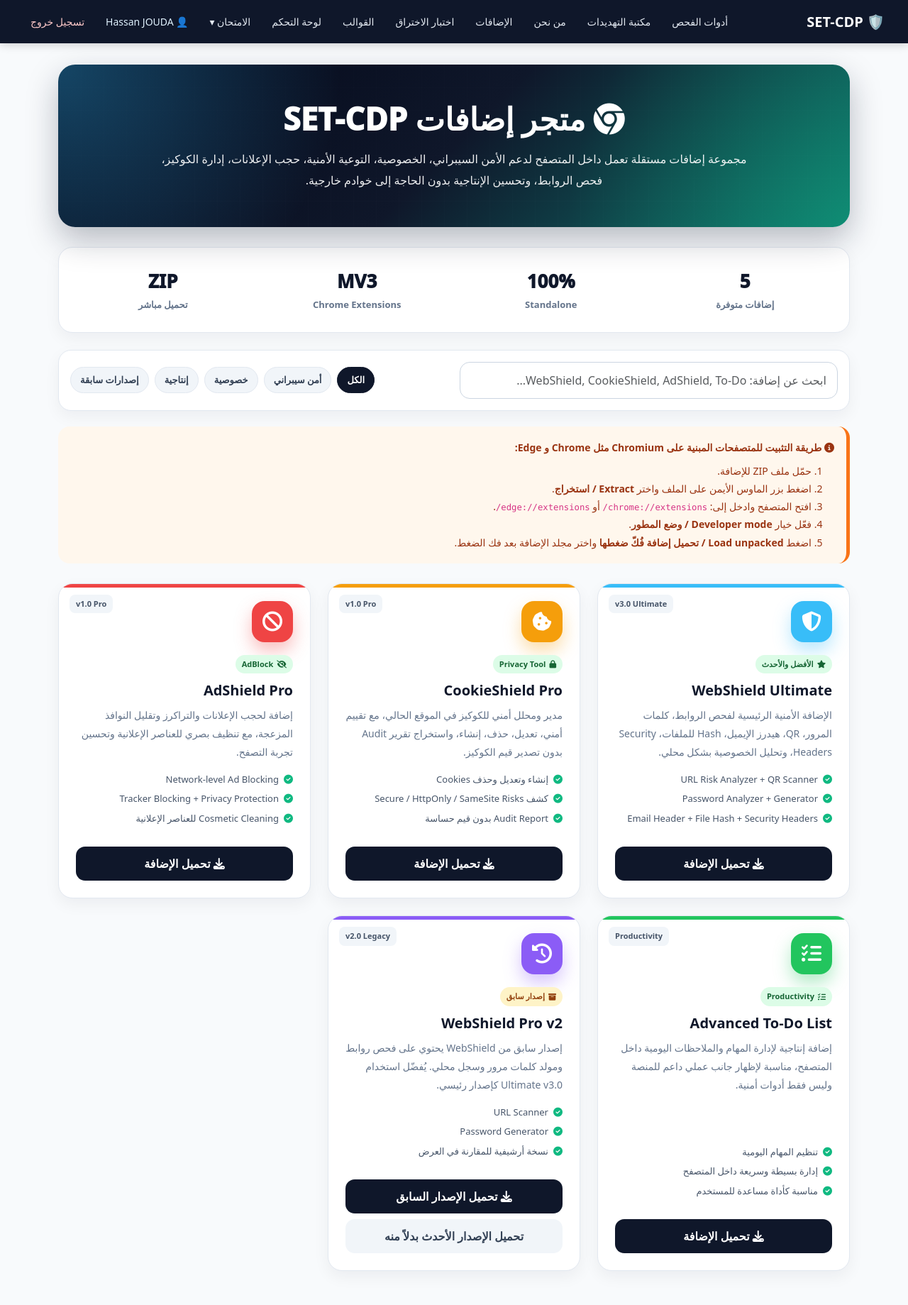
After one commit to Hassan-Jouda/SET-CDP, a Flask app: page /extensions in a window 1280 px wide. The commit adds this page. Shown: the whole page at 71% size. Run offline with Flask 3, Linux system fonts and the light colour scheme; a user stored in the database is signed in.

Commit message:
Update extensions store and download routes

```diff
--- a/app.py
+++ b/app.py
@@ -11,6 +11,9 @@ from werkzeug.security import generate_password_hash, check_password_hash
 from functools import wraps
 import qrcode
 import base64
+from flask import send_file, abort
+
+
 
 # ==================== CONFIGURATION ====================
 
@@ -49,6 +52,7 @@ QUIZ_QUESTIONS = [
     {"id": 9, "q": "HTTP without S means?", "a": ["Not encrypted", "More secure", "Always safe", "No website"], "correct": 0},
     {"id": 10, "q": "Security awareness means?", "a": ["Knowing risks and safe behavior", "Only coding", "Only design", "Only hardware"], "correct": 0}
 ]
+
 
 # ==================== SECURITY DECORATORS ====================
 
@@ -496,7 +500,10 @@ def about(): return render_template("about.html")
 @app.route('/awareness-training')
 def awareness(): return render_template('awareness_training.html')
 
-
+@app.route('/extensions')
+@login_required
+def extensions_page():
+    return render_template('extensions.html')
 # ==================== OFFENSIVE (CLONE & CAPTURE) APIs ====================
 
 @app.route('/api/generate-qr', methods=['POST'])
--- a/templates/base_nav.html
+++ b/templates/base_nav.html
@@ -12,6 +12,7 @@
       <a href="/">أدوات الفحص</a>
       <a href="/threat-library">مكتبة التهديدات</a>
       <a href="/about">من نحن</a>
+  <a href="/extensions"> الإضافات </a>
 
       {% if session.get('user_id') %}
 
--- /dev/null
+++ b/templates/extensions.html
@@ -0,0 +1,540 @@
+<!doctype html>
+<html lang="ar" dir="rtl">
+<head>
+    <meta charset="utf-8">
+    <meta name="viewport" content="width=device-width, initial-scale=1">
+    <title>متجر الإضافات الأمنية | SET-CDP</title>
+
+    <link href="https://cdn.jsdelivr.net/npm/bootstrap@5.3.0/dist/css/bootstrap.rtl.min.css" rel="stylesheet">
+    <link rel="stylesheet" href="https://cdnjs.cloudflare.com/ajax/libs/font-awesome/6.4.0/css/all.min.css">
+    <link rel="stylesheet" href="/static/style.css">
+
+    <style>
+        :root {
+            --dark: #0f172a;
+            --muted: #64748b;
+            --border: #e2e8f0;
+            --bg: #f8fafc;
+            --success: #10b981;
+            --blue: #38bdf8;
+            --orange: #f59e0b;
+            --red: #ef4444;
+            --purple: #8b5cf6;
+            --green: #22c55e;
+        }
+
+        body {
+            background: var(--bg);
+            color: var(--dark);
+        }
+
+        .ext-hero {
+            background:
+                radial-gradient(circle at top left, rgba(56,189,248,.35), transparent 35%),
+                radial-gradient(circle at bottom right, rgba(16,185,129,.35), transparent 35%),
+                linear-gradient(135deg, #020617, #0f172a, #0f766e);
+            color: white;
+            border-radius: 24px;
+            padding: 50px 25px;
+            text-align: center;
+            box-shadow: 0 18px 45px rgba(15, 23, 42, 0.28);
+            margin-top: 30px;
+            margin-bottom: 28px;
+            position: relative;
+            overflow: hidden;
+        }
+
+        .ext-hero::after {
+            content: "";
+            position: absolute;
+            inset: 0;
+            background-image: linear-gradient(rgba(255,255,255,.06) 1px, transparent 1px),
+                              linear-gradient(90deg, rgba(255,255,255,.06) 1px, transparent 1px);
+            background-size: 32px 32px;
+            opacity: .18;
+        }
+
+        .ext-hero > * {
+            position: relative;
+            z-index: 1;
+        }
+
+        .ext-hero h1 {
+            font-weight: 950;
+            margin-bottom: 15px;
+            font-size: clamp(28px, 4vw, 44px);
+        }
+
+        .ext-hero p {
+            max-width: 830px;
+            margin: auto;
+            font-size: 16px;
+            opacity: 0.92;
+            line-height: 1.9;
+        }
+
+        .store-toolbar {
+            background: white;
+            border: 1px solid var(--border);
+            border-radius: 18px;
+            padding: 16px;
+            margin-bottom: 22px;
+            box-shadow: 0 8px 22px rgba(15,23,42,.05);
+        }
+
+        .store-search {
+            border-radius: 14px;
+            padding: 13px 15px;
+            border: 1px solid #cbd5e1;
+        }
+
+        .category-chip {
+            border: 1px solid var(--border);
+            background: #f1f5f9;
+            color: #334155;
+            padding: 8px 13px;
+            border-radius: 999px;
+            font-size: 13px;
+            font-weight: 800;
+            cursor: pointer;
+            transition: .2s;
+        }
+
+        .category-chip.active,
+        .category-chip:hover {
+            background: #0f172a;
+            color: white;
+            border-color: #0f172a;
+        }
+
+        .install-guide {
+            background: #fff7ed;
+            border-right: 5px solid #f97316;
+            padding: 17px;
+            border-radius: 16px;
+            margin-bottom: 28px;
+            color: #9a3412;
+            font-size: 14px;
+            line-height: 1.8;
+        }
+
+        .ext-card {
+            background: white;
+            border-radius: 20px;
+            border: 1px solid var(--border);
+            padding: 24px;
+            height: 100%;
+            transition: 0.25s;
+            box-shadow: 0 8px 22px rgba(15,23,42,.055);
+            display: flex;
+            flex-direction: column;
+            position: relative;
+            overflow: hidden;
+        }
+
+        .ext-card:hover {
+            transform: translateY(-7px);
+            box-shadow: 0 16px 36px rgba(15,23,42,.12);
+        }
+
+        .ext-card::before {
+            content: "";
+            position: absolute;
+            top: 0;
+            right: 0;
+            left: 0;
+            height: 5px;
+            background: var(--accent, #38bdf8);
+        }
+
+        .version-badge {
+            position: absolute;
+            top: 15px;
+            left: 15px;
+            background: #f1f5f9;
+            color: #475569;
+            font-size: 11px;
+            font-weight: 900;
+            padding: 5px 9px;
+            border-radius: 8px;
+        }
+
+        .status-badge {
+            display: inline-flex;
+            align-items: center;
+            gap: 5px;
+            width: fit-content;
+            background: #dcfce7;
+            color: #166534;
+            font-size: 11px;
+            font-weight: 900;
+            border-radius: 999px;
+            padding: 5px 9px;
+            margin-bottom: 12px;
+        }
+
+        .status-badge.legacy {
+            background: #fef3c7;
+            color: #92400e;
+        }
+
+        .ext-icon {
+            width: 58px;
+            height: 58px;
+            border-radius: 18px;
+            display: grid;
+            place-items: center;
+            font-size: 28px;
+            margin-bottom: 18px;
+            color: white;
+            background: var(--accent, #38bdf8);
+            box-shadow: 0 12px 24px color-mix(in srgb, var(--accent) 35%, transparent);
+        }
+
+        .ext-title {
+            font-weight: 900;
+            color: var(--dark);
+            font-size: 20px;
+            margin-bottom: 10px;
+        }
+
+        .ext-desc {
+            color: var(--muted);
+            font-size: 14px;
+            line-height: 1.85;
+            flex-grow: 1;
+            margin-bottom: 16px;
+        }
+
+        .ext-features {
+            list-style: none;
+            padding: 0;
+            margin-bottom: 22px;
+        }
+
+        .ext-features li {
+            font-size: 13px;
+            color: #475569;
+            margin-bottom: 8px;
+            display: flex;
+            gap: 7px;
+            align-items: flex-start;
+        }
+
+        .ext-features li i {
+            color: var(--success);
+            margin-top: 3px;
+        }
+
+        .btn-download {
+            width: 100%;
+            background: var(--dark);
+            color: white;
+            font-weight: 900;
+            border-radius: 13px;
+            padding: 12px;
+            text-decoration: none;
+            display: block;
+            text-align: center;
+            transition: 0.2s;
+        }
+
+        .btn-download:hover {
+            background: #1e293b;
+            color: white;
+            transform: scale(1.015);
+        }
+
+        .btn-secondary-soft {
+            width: 100%;
+            background: #f1f5f9;
+            color: #334155;
+            font-weight: 900;
+            border-radius: 13px;
+            padding: 12px;
+            text-decoration: none;
+            display: block;
+            text-align: center;
+            transition: 0.2s;
+            margin-top: 8px;
+        }
+
+        .btn-secondary-soft:hover {
+            background: #e2e8f0;
+            color: #0f172a;
+        }
+
+        .summary-box {
+            background: white;
+            border: 1px solid var(--border);
+            border-radius: 20px;
+            padding: 18px;
+            margin-bottom: 24px;
+            box-shadow: 0 8px 22px rgba(15,23,42,.05);
+        }
+
+        .summary-item {
+            text-align: center;
+            padding: 10px;
+        }
+
+        .summary-item strong {
+            display: block;
+            font-size: 26px;
+            color: var(--dark);
+            font-weight: 950;
+        }
+
+        .summary-item span {
+            font-size: 13px;
+            color: var(--muted);
+            font-weight: 700;
+        }
+
+        .no-results {
+            display: none;
+            background: white;
+            border: 1px dashed #cbd5e1;
+            border-radius: 18px;
+            padding: 35px;
+            text-align: center;
+            color: var(--muted);
+            font-weight: 800;
+        }
+    </style>
+</head>
+
+<body>
+
+{% include 'base_nav.html' %}
+
+<main class="container mb-5">
+
+    <section class="ext-hero">
+        <h1><i class="fab fa-chrome"></i> متجر إضافات SET-CDP</h1>
+        <p>
+            مجموعة إضافات مستقلة تعمل داخل المتصفح لدعم الأمن السيبراني، الخصوصية، التوعية الأمنية، حجب الإعلانات،
+            إدارة الكوكيز، فحص الروابط، وتحسين الإنتاجية بدون الحاجة إلى خوادم خارجية.
+        </p>
+    </section>
+
+    <div class="summary-box">
+        <div class="row g-3">
+            <div class="col-6 col-md-3 summary-item">
+                <strong>5</strong>
+                <span>إضافات متوفرة</span>
+            </div>
+            <div class="col-6 col-md-3 summary-item">
+                <strong>100%</strong>
+                <span>Standalone</span>
+            </div>
+            <div class="col-6 col-md-3 summary-item">
+                <strong>MV3</strong>
+                <span>Chrome Extensions</span>
+            </div>
+            <div class="col-6 col-md-3 summary-item">
+                <strong>ZIP</strong>
+                <span>تحميل مباشر</span>
+            </div>
+        </div>
+    </div>
+
+    <div class="store-toolbar">
+        <div class="row g-3 align-items-center">
+            <div class="col-md-6">
+                <input id="searchInput" class="form-control store-search" type="search"
+                       placeholder="ابحث عن إضافة: WebShield, CookieShield, AdShield, To-Do...">
+            </div>
+            <div class="col-md-6">
+                <div class="d-flex flex-wrap gap-2 justify-content-md-end">
+                    <button class="category-chip active" data-filter="all">الكل</button>
+                    <button class="category-chip" data-filter="security">أمن سيبراني</button>
+                    <button class="category-chip" data-filter="privacy">خصوصية</button>
+                    <button class="category-chip" data-filter="productivity">إنتاجية</button>
+                    <button class="category-chip" data-filter="legacy">إصدارات سابقة</button>
+                </div>
+            </div>
+        </div>
+    </div>
+
+    <div class="install-guide">
+        <strong><i class="fas fa-info-circle"></i> طريقة التثبيت للمتصفحات المبنية على Chromium مثل Chrome و Edge:</strong>
+        <ol class="mt-2 mb-0">
+            <li>حمّل ملف ZIP للإضافة.</li>
+            <li>اضغط بزر الماوس الأيمن على الملف واختر <b>Extract / استخراج</b>.</li>
+            <li>افتح المتصفح وادخل إلى: <code>chrome://extensions/</code> أو <code>edge://extensions/</code>.</li>
+            <li>فعّل خيار <b>Developer mode / وضع المطور</b>.</li>
+            <li>اضغط <b>Load unpacked / تحميل إضافة فُكّ ضغطها</b> واختر مجلد الإضافة بعد فك الضغط.</li>
+        </ol>
+    </div>
+
+    <div id="extensionsGrid" class="row g-4">
+
+        <!-- WebShield Ultimate -->
+        <div class="col-md-6 col-lg-4 ext-item" data-category="security privacy" data-name="webshield ultimate url password qr email file hash security headers">
+            <div class="ext-card" style="--accent:#38bdf8;">
+                <span class="version-badge">v3.0 Ultimate</span>
+                <div class="ext-icon"><i class="fas fa-shield-halved"></i></div>
+                <span class="status-badge"><i class="fas fa-star"></i> الأفضل والأحدث</span>
+                <h3 class="ext-title">WebShield Ultimate</h3>
+                <p class="ext-desc">
+                    الإضافة الأمنية الرئيسية لفحص الروابط، كلمات المرور، QR، هيدرز الإيميل، Hash للملفات،
+                    Security Headers، وتحليل الخصوصية بشكل محلي.
+                </p>
+                <ul class="ext-features">
+                    <li><i class="fas fa-check-circle"></i> URL Risk Analyzer + QR Scanner</li>
+                    <li><i class="fas fa-check-circle"></i> Password Analyzer + Generator</li>
+                    <li><i class="fas fa-check-circle"></i> Email Header + File Hash + Security Headers</li>
+                </ul>
+                <a href="/static/extensions/SET-CDP-WebShield-Ultimate-v3.0.zip" class="btn-download" download>
+                    <i class="fas fa-download"></i> تحميل الإضافة
+                </a>
+            </div>
+        </div>
+
+        <!-- CookieShield -->
+        <div class="col-md-6 col-lg-4 ext-item" data-category="security privacy" data-name="cookieshield cookie manager auditor cookies privacy session">
+            <div class="ext-card" style="--accent:#f59e0b;">
+                <span class="version-badge">v1.0 Pro</span>
+                <div class="ext-icon"><i class="fas fa-cookie-bite"></i></div>
+                <span class="status-badge"><i class="fas fa-lock"></i> Privacy Tool</span>
+                <h3 class="ext-title">CookieShield Pro</h3>
+                <p class="ext-desc">
+                    مدير ومحلل أمني للكوكيز في الموقع الحالي، مع تقييم أمني، تعديل، حذف، إنشاء،
+                    واستخراج تقرير Audit بدون تصدير قيم الكوكيز.
+                </p>
+                <ul class="ext-features">
+                    <li><i class="fas fa-check-circle"></i> إنشاء وتعديل وحذف Cookies</li>
+                    <li><i class="fas fa-check-circle"></i> كشف Secure / HttpOnly / SameSite Risks</li>
+                    <li><i class="fas fa-check-circle"></i> Audit Report بدون قيم حساسة</li>
+                </ul>
+                <a href="/static/extensions/SET-CDP-CookieShield-Pro-v1.0.zip" class="btn-download" download>
+                    <i class="fas fa-download"></i> تحميل الإضافة
+                </a>
+            </div>
+        </div>
+
+        <!-- AdShield -->
+        <div class="col-md-6 col-lg-4 ext-item" data-category="security privacy" data-name="adshield adblock ads blocker tracker youtube privacy">
+            <div class="ext-card" style="--accent:#ef4444;">
+                <span class="version-badge">v1.0 Pro</span>
+                <div class="ext-icon"><i class="fas fa-ban"></i></div>
+                <span class="status-badge"><i class="fas fa-eye-slash"></i> AdBlock</span>
+                <h3 class="ext-title">AdShield Pro</h3>
+                <p class="ext-desc">
+                    إضافة لحجب الإعلانات والتراكرز وتقليل النوافذ المزعجة، مع تنظيف بصري للعناصر الإعلانية
+                    وتحسين تجربة التصفح.
+                </p>
+                <ul class="ext-features">
+                    <li><i class="fas fa-check-circle"></i> Network-level Ad Blocking</li>
+                    <li><i class="fas fa-check-circle"></i> Tracker Blocking + Privacy Protection</li>
+                    <li><i class="fas fa-check-circle"></i> Cosmetic Cleaning للعناصر الإعلانية</li>
+                </ul>
+                <a href="/static/extensions/SET-CDP-AdShield-Pro-v1.0.zip" class="btn-download" download>
+                    <i class="fas fa-download"></i> تحميل الإضافة
+                </a>
+            </div>
+        </div>
+
+        <!-- Advanced To Do List -->
+        <div class="col-md-6 col-lg-4 ext-item" data-category="productivity" data-name="advanced to do list tasks productivity notes">
+            <div class="ext-card" style="--accent:#22c55e;">
+                <span class="version-badge">Productivity</span>
+                <div class="ext-icon"><i class="fas fa-list-check"></i></div>
+                <span class="status-badge"><i class="fas fa-tasks"></i> Productivity</span>
+                <h3 class="ext-title">Advanced To-Do List</h3>
+                <p class="ext-desc">
+                    إضافة إنتاجية لإدارة المهام والملاحظات اليومية داخل المتصفح، مناسبة لإظهار جانب عملي
+                    داعم للمنصة وليس فقط أدوات أمنية.
+                </p>
+                <ul class="ext-features">
+                    <li><i class="fas fa-check-circle"></i> تنظيم المهام اليومية</li>
+                    <li><i class="fas fa-check-circle"></i> إدارة بسيطة وسريعة داخل المتصفح</li>
+                    <li><i class="fas fa-check-circle"></i> مناسبة كأداة مساعدة للمستخدم</li>
+                </ul>
+                <a href="/static/extensions/Advanced-To-Do-List-main.zip" class="btn-download" download>
+                    <i class="fas fa-download"></i> تحميل الإضافة
+                </a>
+            </div>
+        </div>
+
+        <!-- WebShield Pro v2 legacy -->
+        <div class="col-md-6 col-lg-4 ext-item" data-category="security legacy" data-name="webshield pro v2 old legacy url password">
+            <div class="ext-card" style="--accent:#8b5cf6;">
+                <span class="version-badge">v2.0 Legacy</span>
+                <div class="ext-icon"><i class="fas fa-clock-rotate-left"></i></div>
+                <span class="status-badge legacy"><i class="fas fa-archive"></i> إصدار سابق</span>
+                <h3 class="ext-title">WebShield Pro v2</h3>
+                <p class="ext-desc">
+                    إصدار سابق من WebShield يحتوي على فحص روابط ومولد كلمات مرور وسجل محلي.
+                    يُفضّل استخدام Ultimate v3.0 كإصدار رئيسي.
+                </p>
+                <ul class="ext-features">
+                    <li><i class="fas fa-check-circle"></i> URL Scanner</li>
+                    <li><i class="fas fa-check-circle"></i> Password Generator</li>
+                    <li><i class="fas fa-check-circle"></i> نسخة أرشيفية للمقارنة في العرض</li>
+                </ul>
+                <a href="/static/extensions/SET-CDP-WebShield-Pro-v2.zip" class="btn-download" download>
+                    <i class="fas fa-download"></i> تحميل الإصدار السابق
+                </a>
+                <a href="/static/extensions/webshield.zip" class="btn-secondary-soft" download>
+                    تحميل الإصدار الأحدث بدلاً منه
+                </a>
+            </div>
+        </div>
+
+    </div>
+
+    <div id="noResults" class="no-results mt-4">
+        <i class="fas fa-search fa-2x mb-3"></i>
+        <div>لا توجد إضافات مطابقة للبحث أو الفلتر الحالي.</div>
+    </div>
+
+</main>
+
+<script src="/static/script.js"></script>
+
+<script>
+    const searchInput = document.getElementById('searchInput');
+    const chips = document.querySelectorAll('.category-chip');
+    const items = document.querySelectorAll('.ext-item');
+    const noResults = document.getElementById('noResults');
+
+    let activeFilter = 'all';
+
+    function applyFilters() {
+        const query = searchInput.value.toLowerCase().trim();
+        let visibleCount = 0;
+
+        items.forEach(item => {
+            const name = item.dataset.name.toLowerCase();
+            const category = item.dataset.category.toLowerCase();
+
+            const matchesSearch = !query || name.includes(query);
+            const matchesFilter = activeFilter === 'all' || category.includes(activeFilter);
+
+            if (matchesSearch && matchesFilter) {
+                item.style.display = '';
+                visibleCount++;
+            } else {
+                item.style.display = 'none';
+            }
+        });
+
+        noResults.style.display = visibleCount === 0 ? 'block' : 'none';
+    }
+
+    searchInput.addEventListener('input', applyFilters);
+
+    chips.forEach(chip => {
+        chip.addEventListener('click', () => {
+            chips.forEach(c => c.classList.remove('active'));
+            chip.classList.add('active');
+            activeFilter = chip.dataset.filter;
+            applyFilters();
+        });
+    });
+</script>
+
+</body>
+</html>
```
Also changed, not shown: database.db, 5 other files.
